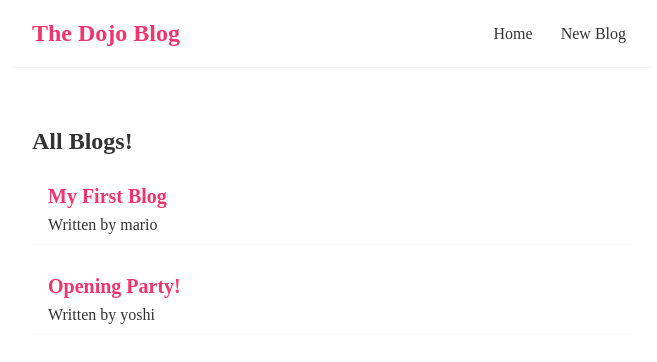
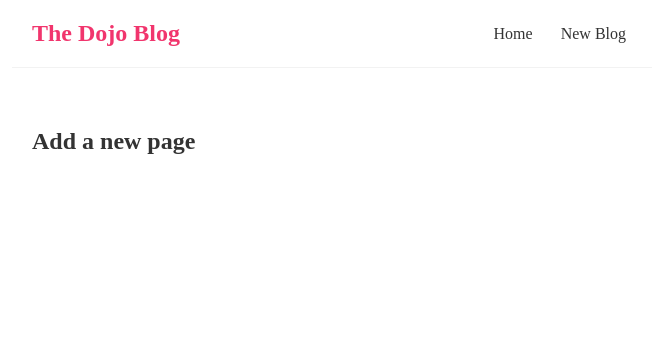
Before and after one commit to IamEssJay/react-tut, a React (Create React App) app: page /create in a window 1280 px wide. Shown: the top 362 px of the page, without its empty margins (308-965 px from the left). Built offline with nearby package versions, Linux system fonts and the light colour scheme; data requests are answered from the project's data file; a web font is replaced by a local one.

Commit message:
Id issues in Bloglist.js

```diff
--- a/src/App.js
+++ b/src/App.js
@@ -1,6 +1,8 @@
 import Navbar from './Navbar';
 import Home from './Home';
 import { BrowserRouter as Router, Route , Switch } from 'react-router-dom';
+import Create from './Create';
+import BlogDetails from './blogDetails';
 
 function App() {
   return (
@@ -9,8 +11,14 @@ function App() {
       <Navbar/>
       <div className="content">
         <Switch>
-          <Route path='/'>
-            <Home></Home>
+          <Route exact path='/'>
+            <Home/>
+          </Route>
+          <Route path='/create'>
+            <Create/>
+          </Route>
+          <Route path='/blog/:id'>
+            <BlogDetails/>
           </Route>
         </Switch>
       </div>
--- a/src/BlogList.js
+++ b/src/BlogList.js
@@ -1,3 +1,5 @@
+import { Link } from "react-router-dom";
+
 const BlogList = ({blogs, title}) => {
 
 
@@ -6,8 +8,11 @@ const BlogList = ({blogs, title}) => {
         <h2>{title}</h2>
         {blogs.map((blog)=>(
             <div className="blog-preview" key={blog.id}>
+                <Link to={'/blog/'}>
                  <h2>{blog.title}</h2>
-                 <p>Written by {blog.author}</p>
+                 <p>Written by {blog.author} -{blog.id}</p>
+                </Link>
+
             </div>
            ))}
         </div>
--- /dev/null
+++ b/src/Create.js
@@ -0,0 +1,9 @@
+const Create = () => {
+    return (
+        <div className="create">
+            <h2>Add a new page</h2>
+        </div>
+     );
+}
+
+export default Create;
--- a/src/Navbar.js
+++ b/src/Navbar.js
@@ -1,10 +1,11 @@
+import{Link} from 'react-router-dom';
 const Navbar = () => {
     return (
         <nav className="navbar">
             <h1>The Dojo Blog</h1>
             <div className="links">
-                <a href="/">Home</a>
-                <a href="/create">New Blog</a>
+                <Link to="/">Home</Link>
+                <Link to="/create">New Blog</Link>
             </div>
         </nav>
      );
--- /dev/null
+++ b/src/blogDetails.js
@@ -0,0 +1,13 @@
+import { useParams } from "react-router-dom";
+
+const BlogDetails = () => {
+    const {id}= useParams()
+
+    return (
+        <div className="blog-details">
+            <h2>Blog details-{id}</h2>
+        </div>
+     );
+}
+
+export default BlogDetails;
--- a/src/useFetch.js
+++ b/src/useFetch.js
@@ -7,8 +7,9 @@ const useFetch=(url)=>{
 
 
     useEffect(()=>{
+        const abortCont= new AbortController();
         setTimeout(()=>{
-            fetch(url)
+            fetch(url ,{ signal: abortCont.signal})
         .then(res =>{
             if(!res.ok){
                 throw Error("Can't fetch data");
@@ -20,10 +21,16 @@ const useFetch=(url)=>{
             setIsLoading(false);
             setEror(null)
         }).catch((e)=>{
-            setIsLoading(false);
-            setEror(e.message)
+            if(e ==='AbortError'){
+                console.log("fetch Aborted")
+            }else{
+                setIsLoading(false);
+                setEror(e.message)
+            }
+
         })
         }, 1000)
+        return ()=> abortCont.abort()
     }, [url]);
 
     return{ data, IsLoading, error}
```
